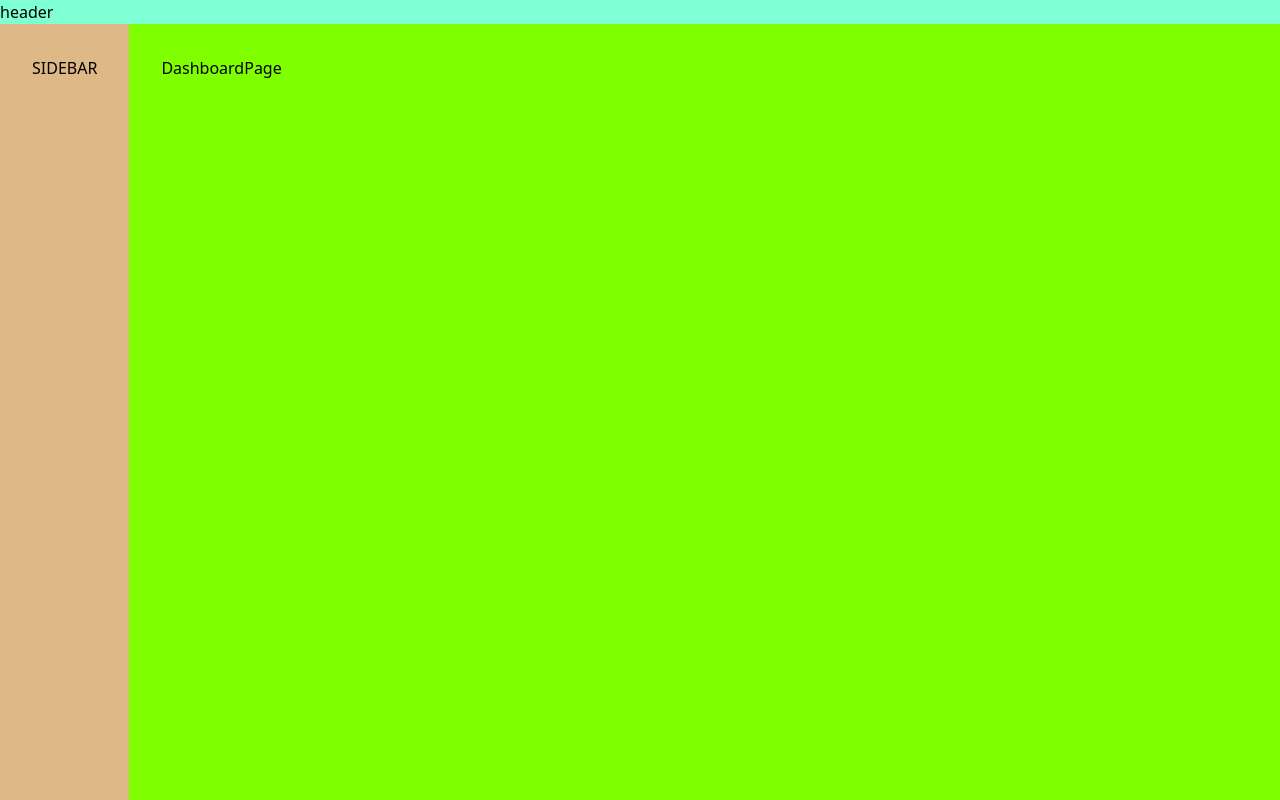
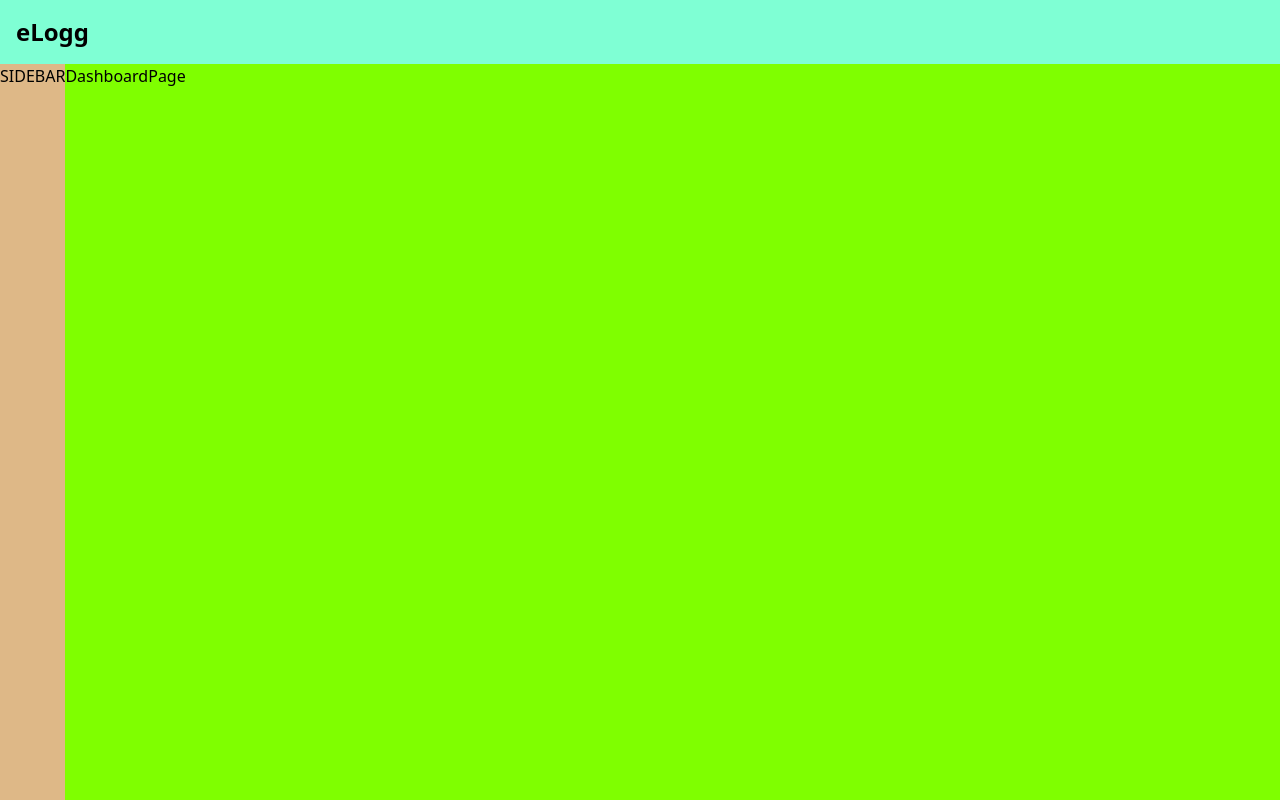
Before and after one commit to chrisbekk/e-logg, a React (Vite) app: page /auth in a window 1280 px wide. Built offline with nearby package versions, Linux system fonts and the light colour scheme.

Commit message:
Replaced the placeholder header with a new header component

```diff
--- /dev/null
+++ b/src/components/header/Header.tsx
@@ -0,0 +1,11 @@
+type HeaderProps = { title: string };
+
+export const Header = ({ title }: HeaderProps) => {
+  return (
+    <header className="grid__layout__header p-4">
+      <div>
+        <h1 className="font-semibold text-2xl">{title}</h1>
+      </div>
+    </header>
+  );
+};
--- /dev/null
+++ b/src/components/sidebar/Sidebar.tsx
@@ -0,0 +1,3 @@
+export const Sidebar = () => {
+  return <aside className="grid__layout__sidebar">SIDEBAR</aside>;
+};
--- a/src/index.css
+++ b/src/index.css
@@ -23,19 +23,16 @@ body {
 
 .grid__layout__header {
   background-color: aquamarine;
-
   grid-area: header;
 }
 
 .grid__layout__sidebar {
   background-color: burlywood;
-  padding: 2rem;
   grid-area: sidebar;
 }
 
 .grid__layout__main {
   background-color: chartreuse;
-  padding: 2rem;
   grid-area: main;
 }
 
--- a/src/layout/Layout.tsx
+++ b/src/layout/Layout.tsx
@@ -3,6 +3,8 @@ import { Outlet, useNavigate } from 'react-router-dom';
 import { authContext } from '../context/authContext';
 
 import '../index.css';
+import { Header } from '../components/header/Header';
+import { Sidebar } from '../components/sidebar/Sidebar';
 
 export const Layout = () => {
   const navigate = useNavigate();
@@ -10,8 +12,8 @@ export const Layout = () => {
 
   return (
     <div className="grid__layout__container">
-      <header className="grid__layout__header">header</header>
-      <aside className="grid__layout__sidebar">SIDEBAR</aside>
+      <Header title="eLogg" />
+      <Sidebar />
       <main className="grid__layout__main">
         <Outlet />
       </main>
```
